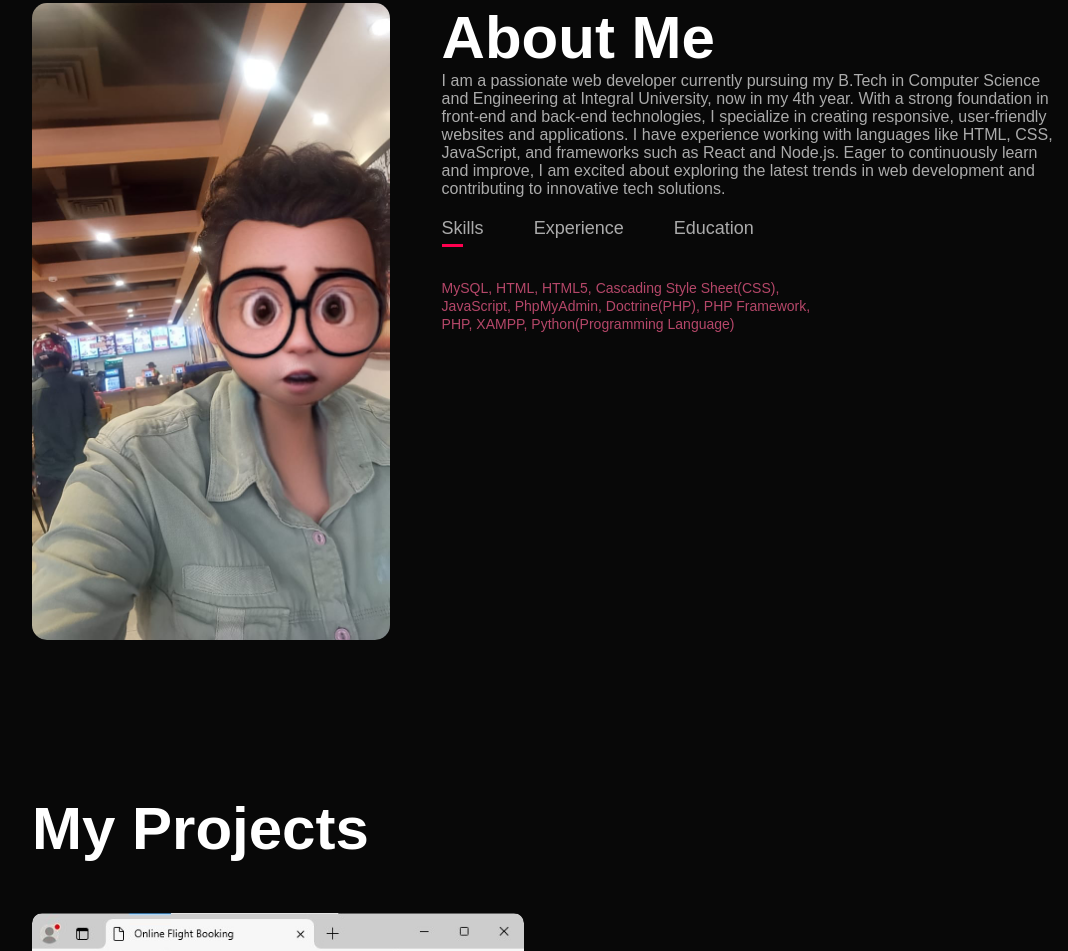
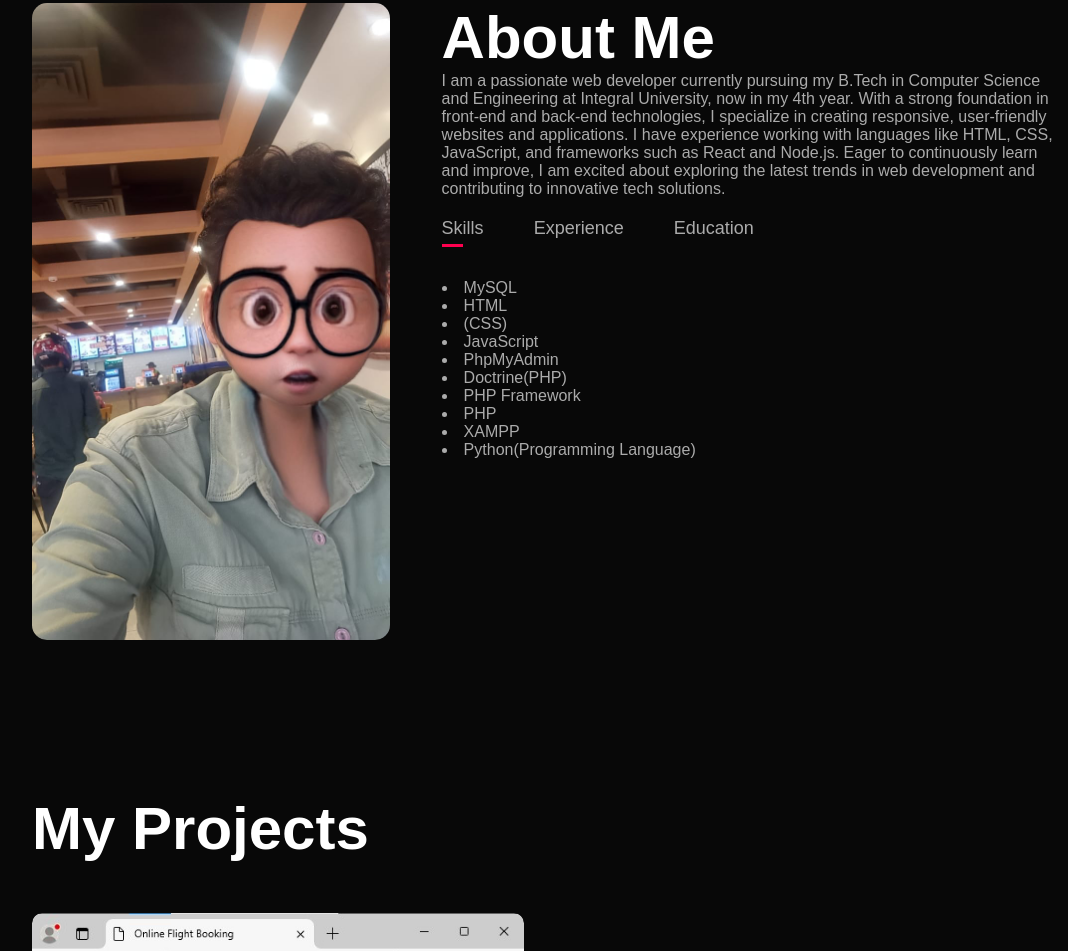
Before and after one commit to SalmanAli29000/portfolio, a plain HTML site: page index.html in a window 1280 px wide. Shown: the part 887-1838 px from the top of the page, without its empty margins (96-1164 px from the left). Drawn offline with Linux system fonts and the light colour scheme.

Commit message:
Update index.html

```diff
--- a/index.html
+++ b/index.html
@@ -44,13 +44,20 @@
                     <p class="tab-links" onclick="opentab('education')">Education</p>
                 </div>
                 <div class="tab-contents active-tab" id="skills">
-                    <ul>
+                        <span>
+                            <li>MySQL</li>
+                            <li>HTML</li>
+                            <li>(CSS)</li>
+                            <li>JavaScript</li>
+                            <li>PhpMyAdmin</li>
+                            <li>Doctrine(PHP)</li>
+                            <li>PHP Framework</li>
+                            <li>PHP</li>
+                            <li>XAMPP</li>
+                            <li>Python(Programming Language)</li>
+                           </span><br>
 
-                        <li><span>
-                            MySQL, HTML, HTML5, Cascading Style Sheet(CSS),<br> JavaScript, PhpMyAdmin, Doctrine(PHP), PHP Framework, <br>PHP, XAMPP, Python(Programming Language)
-                           </span><br></li>
 
-                    </ul>
                 </div>
                 <div class="tab-contents" id="experience">
                     <ul>
@@ -76,9 +83,12 @@
         <h1 class="sub-title">My Projects</h1>
         <div class="work-list">
             <div class="work">
-                <img src="images/work-1.jpg">
+                <div class="image-container">
+                    <img src="images/work-1.jpg" alt="Responsive Image" class="responsive-image">
+
                 <div class="layer">
                     <h3>Real Time Flight Booking</h3>
+                </div>
 
                 </div>
             </div>
@@ -92,7 +102,7 @@
 
             </div>
         </div>
-        <a href="#" class="btn">See more</a>
+
     </div>
 </div>
 <!-- ----------contact------------- -->
```
